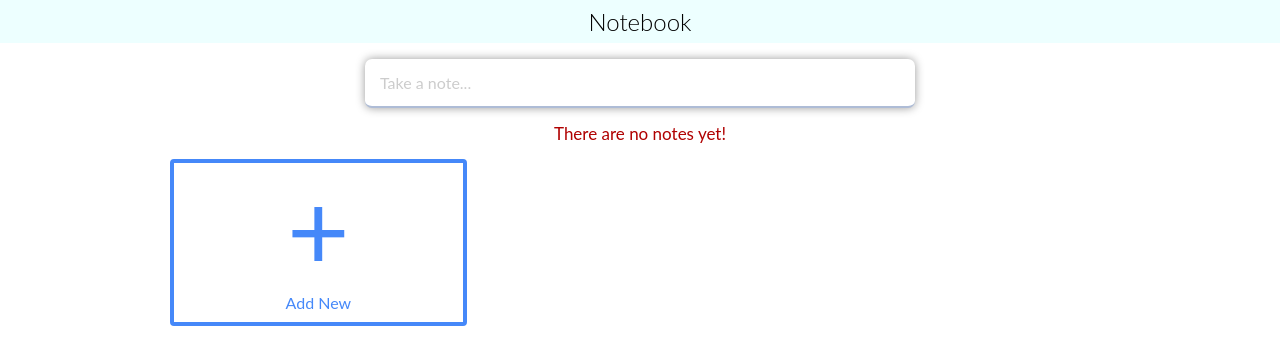
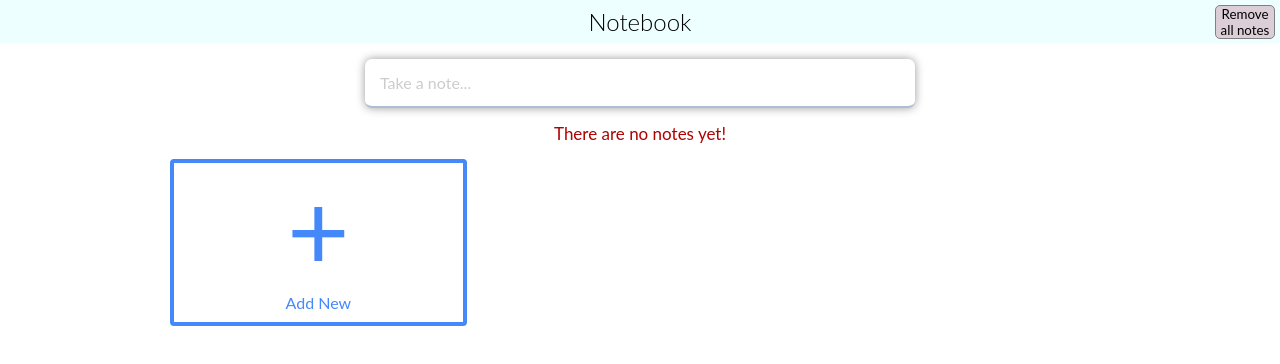
Before and after one commit to Slab3/notebook-react-ts, a React (Create React App) app: page / in a window 1280 px wide. Shown: the top 364 px of the page. Built offline with nearby package versions, Linux system fonts and the light colour scheme.

Commit message:
Added button 'remove all notes'. Added function to remove 'note.item description'

```diff
--- a/src/components/Common/BodyNoteText/BodyNoteText.tsx
+++ b/src/components/Common/BodyNoteText/BodyNoteText.tsx
@@ -1,4 +1,4 @@
-import React from 'react';
+import React, {useState} from 'react';
 import styles from "./BodyNoteText.module.scss";
 import TextareaAutosize from 'react-textarea-autosize';
 
@@ -8,9 +8,19 @@ interface IBodyNoteText {
   id: string
   status: boolean
   onToggle(id: string): void
+  removeDesc(event: React.KeyboardEvent, id: string): void
 }
 
-export default function BodyNoteText({ description, onChange, id, status, onToggle }: IBodyNoteText) {
+export default function BodyNoteText({ description, onChange, id, status, onToggle, removeDesc }: IBodyNoteText) {
+
+  // if description length before keyDown was !== 0, don't delete item. if === 0 - delete.
+  const [lengthDesc, setLengthDesc] = useState<number>(description.length);
+
+  const keyPressHandler = (event: React.KeyboardEvent) => {
+    if (lengthDesc === 0 && event.key === "Backspace") {
+      removeDesc(event, id)
+    }
+  };
 
   const classes = ["checkbox-N-Text"];
   if (status) {
@@ -34,6 +44,8 @@ export default function BodyNoteText({ description, onChange, id, status, onTogg
           onChange={(e) => {
             onChange(e.target.value);
           }}
+          onKeyDown={keyPressHandler}
+          onKeyUp={()=>setLengthDesc(description.length)}
           maxRows={80}
         />
       </div>
--- a/src/components/Common/Content/index.tsx
+++ b/src/components/Common/Content/index.tsx
@@ -37,9 +37,19 @@ export default function Content() {
   const noTitleMatchAlert = (<li className={"alertContent"}>No title matches found. Search by description...</li>);
   const nothingFoundAlert = (<li className={"alertContent"}>You don't have a note with this title or description!</li>);
 
+  const removeAllItems = ()=> {
+    const confirmDeletion = window.confirm('Are you sure, you want to delete all notes?');
+    if (confirmDeletion) {
+      localStorage.setItem("notes", JSON.stringify([]));
+      localStorage.setItem("search", "");
+      window.location.reload();
+    }
+  };
 
   return (
     <>
+      <button className={"remove-all-btn"} onClick={()=> removeAllItems()}>Remove all notes</button>
+
       <Search search={search} onSearchChange={searchChangeHandler} />
       {filterByTitle.length === 0 && notes.length !== 0 && filteredNotes.length !== 0 ? noTitleMatchAlert : null}
       {notes.length === 0 ? noNotesAlert : null}
--- a/src/components/Common/NoteWrapper/NoteWrapper.tsx
+++ b/src/components/Common/NoteWrapper/NoteWrapper.tsx
@@ -26,6 +26,7 @@ export default function NoteWrapper(note: Item) {
     } as Item)
   };
 
+
   const toggleItem = (id: string) => {
     let newItems =
       note.items.map((item) => {
@@ -43,7 +44,6 @@ export default function NoteWrapper(note: Item) {
     } as Item)
   };
 
-
   // when any item in note changes - updating "time"
   const updateTime = ()=> {
     updateNote(note.id, {
@@ -51,6 +51,14 @@ export default function NoteWrapper(note: Item) {
     } as Item)
   };
 
+  // delete description item from "note.items[]"
+  const removeDescription = (event: React.KeyboardEvent, id: string) => {
+    let newItems = note.items.filter((item)=> item.id !== id);
+
+    updateNote(note.id, {
+      items: newItems
+    } as Item)
+  };
 
   return (
       <div className={styles.noteItem} style={{backgroundColor: note.color}} onChange={updateTime}>
@@ -69,6 +77,7 @@ export default function NoteWrapper(note: Item) {
             description={description}
             id={id}
             status={status}
+            removeDesc={removeDescription}
             onChange={(description: string) => {
               const newItems = [...note.items] as ItemInNote[];
               const item = newItems.find((item: ItemInNote) => item.id === id);
--- a/src/page/Home/Home.tsx
+++ b/src/page/Home/Home.tsx
@@ -1,5 +1,4 @@
-import React, {useState} from 'react';
-import { Search } from '../../components/index';
+import React from 'react';
 import NotesProvider  from "../../context/notes";
 import Content from "../../components/Common/Content";
 
--- a/src/styles/_page.scss
+++ b/src/styles/_page.scss
@@ -40,3 +40,21 @@
   margin: 0 0 15px;
   color: #b00000;
 }
+
+
+// button for remove all notes from storage
+.remove-all-btn {
+  position: absolute;
+  right: 5px;
+  top: 5px;
+  width: 60px;
+  cursor: pointer;
+  border: 1px solid grey;
+  border-radius: 5px;
+  background-color: #dbced7;
+  transition: 0.3s ease;
+
+  &:hover {
+    background-color: #d3b9c1;
+  }
+}
```
